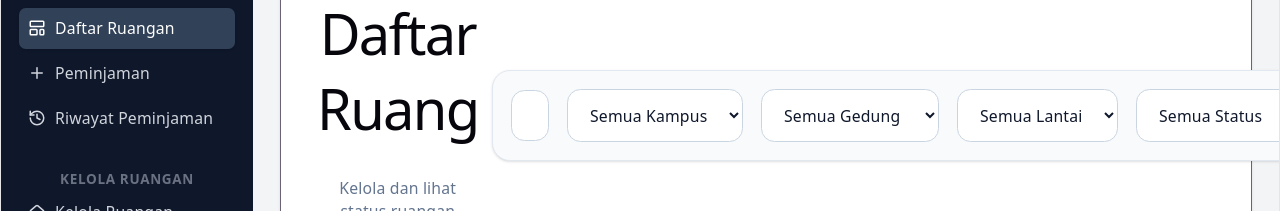
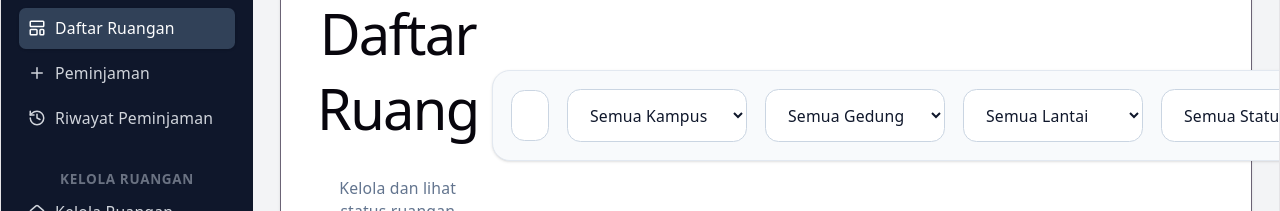
Before and after one commit to Bangkitcahyalinuwih/sipemru-frontend, a React (Vite) app: page /admin/daftar-ruangan in a window 1280 px wide. Shown: the part 154-365 px from the top of the page. Built offline with nearby package versions, Linux system fonts and the light colour scheme; the HTML template or start-up script is replaced by a standard one.

Commit message:
creating filter bar component and adding it to daftar ruangan page

```diff
--- /dev/null
+++ b/src/features/Admin/components/FilterBar.jsx
@@ -0,0 +1,46 @@
+export default function FilterBar({
+  query,
+  onQueryChange,
+  filters,
+  onFilterChange,
+  filterOptions,
+  className = "",
+}) {
+  const filterOrder = ["campus", "building", "floor", "status"];
+  const filterLabels = {
+    campus: "Kampus",
+    building: "Gedung",
+    floor: "Lantai",
+    status: "Status",
+  };
+
+  return (
+    <div className={`rounded-2xl border border-slate-200 bg-slate-50 p-4 shadow-sm flex flex-col gap-3 sm:flex-row sm:items-center sm:gap-4 ${className}`}>
+      <label className="flex-1 min-w-0">
+        <span className="sr-only">Cari</span>
+        <input
+          value={query}
+          onChange={(e) => onQueryChange(e.target.value)}
+          placeholder="Cari Ruangan..."
+          className="w-full rounded-xl border border-slate-300 bg-white px-4 py-3 text-sm text-slate-900 outline-none transition focus:border-slate-500"
+        />
+      </label>
+
+      {filterOrder.map((key) => (
+        <select
+          key={key}
+          value={filters[key]}
+          onChange={(e) => onFilterChange(key, e.target.value)}
+          className="min-w-40 rounded-xl border border-slate-300 bg-white px-4 py-3 text-sm text-slate-900 outline-none"
+          aria-label={filterLabels[key]}
+        >
+          {filterOptions[key]?.map((option) => (
+            <option key={option} value={option}>
+              {option}
+            </option>
+          ))}
+        </select>
+      ))}
+    </div>
+  );
+}
--- a/src/features/Admin/pages/DaftarRuangan.jsx
+++ b/src/features/Admin/pages/DaftarRuangan.jsx
@@ -1,4 +1,5 @@
 import { useMemo, useState } from "react";
+import FilterBar from "../components/FilterBar";
 
 const roomData = [
   {
@@ -73,61 +74,18 @@ export default function DaftarRuangan() {
             <h1 className="text-2xl font-semibold text-slate-900">Daftar Ruang</h1>
             <p className="text-sm text-slate-500">Kelola dan lihat status ruangan kampus secara cepat.</p>
           </div>
-          <div className="rounded-2xl border border-slate-200 bg-slate-50 p-4 shadow-sm flex flex-col gap-3 sm:flex-row sm:items-center sm:gap-4">
-            <label className="flex-1">
-              <span className="sr-only">Cari Ruangan</span>
-              <input
-                value={query}
-                onChange={(e) => setQuery(e.target.value)}
-                placeholder="Cari Ruangan..."
-                className="w-full rounded-xl border border-slate-300 bg-white px-4 py-3 text-sm text-slate-900 outline-none transition focus:border-slate-500"
-              />
-            </label>
-            <select
-              value={campus}
-              onChange={(e) => setCampus(e.target.value)}
-              className="rounded-xl border border-slate-300 bg-white px-4 py-3 text-sm text-slate-900 outline-none"
-            >
-              {filterOptions.campus.map((option) => (
-                <option key={option} value={option}>
-                  {option}
-                </option>
-              ))}
-            </select>
-            <select
-              value={building}
-              onChange={(e) => setBuilding(e.target.value)}
-              className="rounded-xl border border-slate-300 bg-white px-4 py-3 text-sm text-slate-900 outline-none"
-            >
-              {filterOptions.building.map((option) => (
-                <option key={option} value={option}>
-                  {option}
-                </option>
-              ))}
-            </select>
-            <select
-              value={floor}
-              onChange={(e) => setFloor(e.target.value)}
-              className="rounded-xl border border-slate-300 bg-white px-4 py-3 text-sm text-slate-900 outline-none"
-            >
-              {filterOptions.floor.map((option) => (
-                <option key={option} value={option}>
-                  {option}
-                </option>
-              ))}
-            </select>
-            <select
-              value={status}
-              onChange={(e) => setStatus(e.target.value)}
-              className="rounded-xl border border-slate-300 bg-white px-4 py-3 text-sm text-slate-900 outline-none"
-            >
-              {filterOptions.status.map((option) => (
-                <option key={option} value={option}>
-                  {option}
-                </option>
-              ))}
-            </select>
-          </div>
+          <FilterBar
+            query={query}
+            onQueryChange={setQuery}
+            filters={{ campus, building, floor, status }}
+            onFilterChange={(key, value) => {
+              if (key === "campus") setCampus(value);
+              if (key === "building") setBuilding(value);
+              if (key === "floor") setFloor(value);
+              if (key === "status") setStatus(value);
+            }}
+            filterOptions={filterOptions}
+          />
         </div>
 
         <div className="rounded-3xl border border-slate-800/10 bg-slate-950/80 p-6 shadow-xl shadow-slate-900/5 text-slate-100">
```
